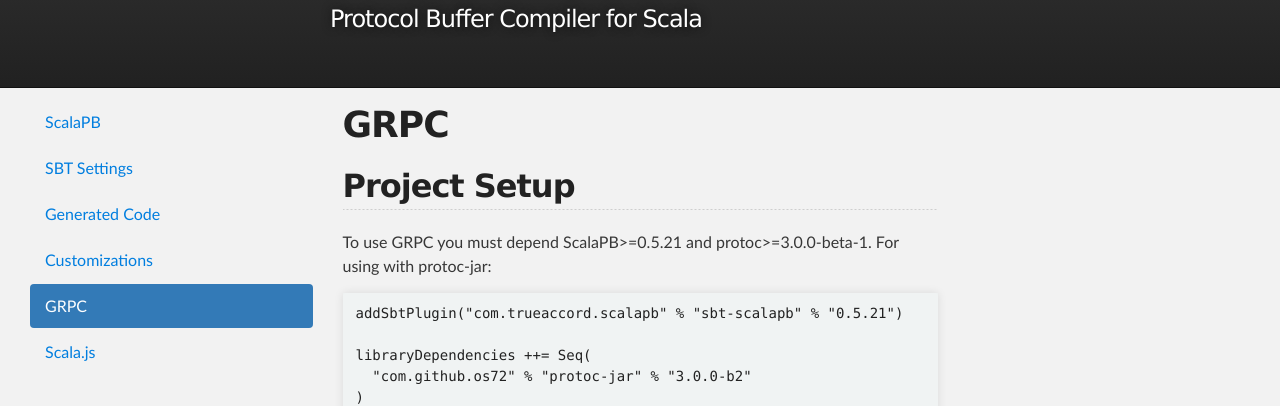
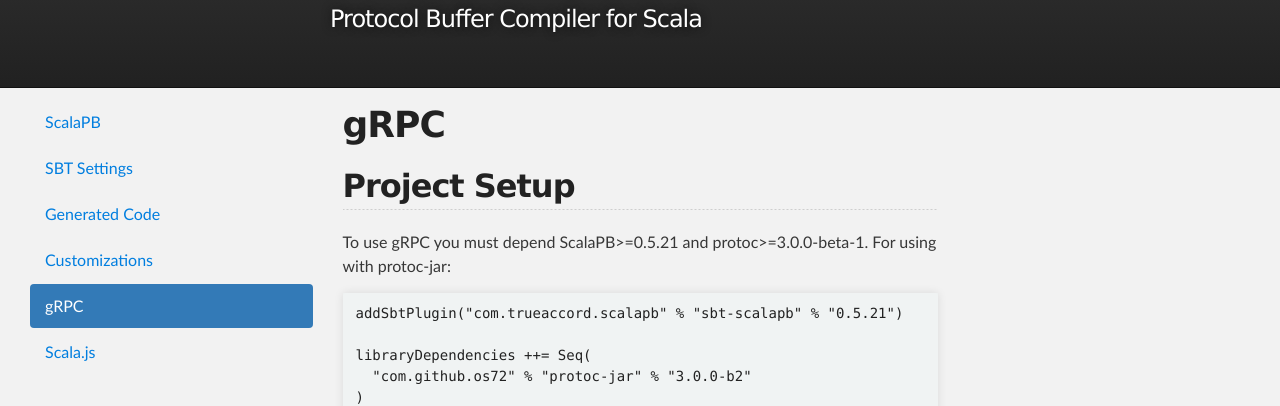
Before and after one commit to scalapb/ScalaPB, a Jekyll site: the page built from grpc.md, in a window 1280 px wide and 900 px high. Shown: the part 132-538 px from the top of the window. Built offline with Jekyll 4.4.1, drawn with Linux system fonts in a browser that asks for light colours; some of the changed text lies outside the part shown.

Commit message:
Fix gRPC name

```diff
--- a/_data/nav.yml
+++ b/_data/nav.yml
@@ -6,7 +6,7 @@
   url: /generated-code.html
 - text: Customizations
   url: /customizations.html
-- text: GRPC
+- text: gRPC
   url: /grpc.html
 - text: Scala.js
   url: /scala.js.html
--- a/grpc.md
+++ b/grpc.md
@@ -1,13 +1,13 @@
 ---
-title: "ScalaPB: GRPC"
+title: "ScalaPB: gRPC"
 layout: page
 ---
 
-# GRPC
+# gRPC
 
 ## Project Setup
 
-To use GRPC you must depend ScalaPB>=0.5.21 and protoc>=3.0.0-beta-1. For using
+To use gRPC you must depend ScalaPB>=0.5.21 and protoc>=3.0.0-beta-1. For using
 with protoc-jar:
 
     addSbtPlugin("com.trueaccord.scalapb" % "sbt-scalapb" % "{{site.data.version.sbt_scalapb5}}")
@@ -129,4 +129,4 @@
 
 See [example
 code](https://github.com/xuwei-k/grpc-scala-sample/tree/master/grpc-scala/src/main/scala/io/grpc/examples/routeguide) based on the
-[route_guide GRPC example](https://github.com/grpc/grpc-java/blob/63503c2989df6d895c56e22f430f2b934e7a41d3/examples/protos/route_guide.proto).
+[route_guide gRPC example](https://github.com/grpc/grpc-java/blob/63503c2989df6d895c56e22f430f2b934e7a41d3/examples/protos/route_guide.proto).
```
